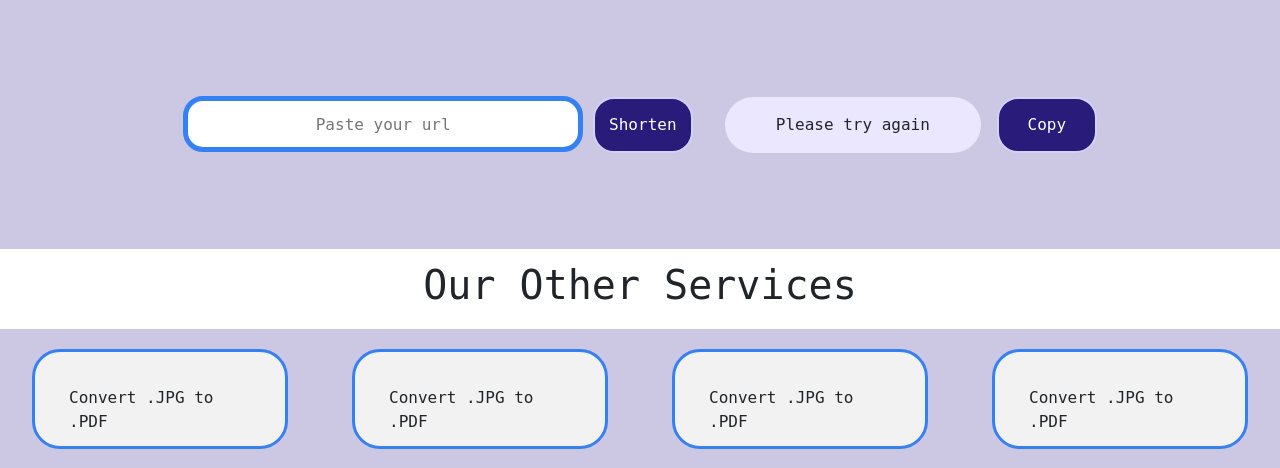
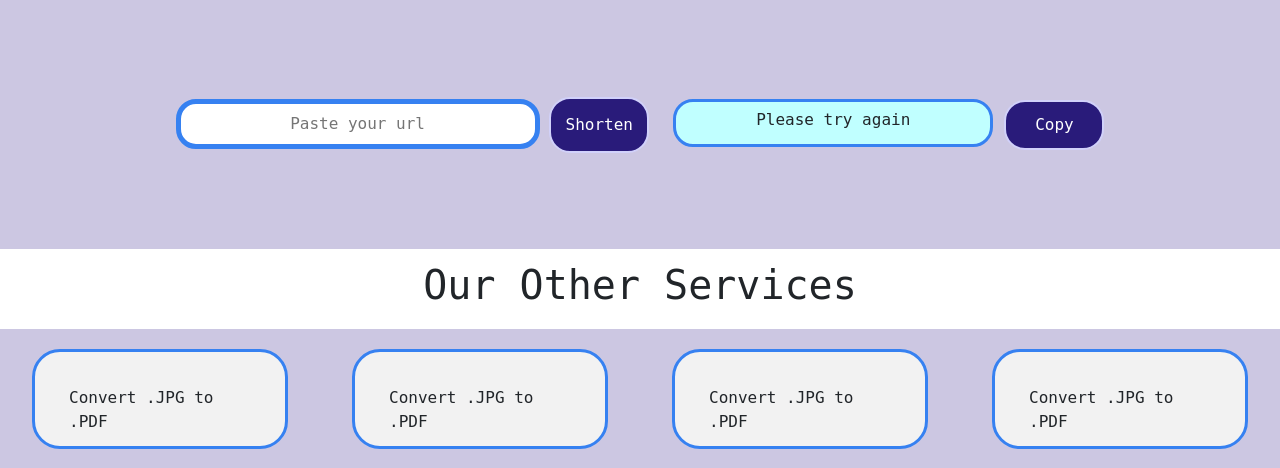
Before and after one commit to Partha23-GitHub/urlshortner, a Django app: page /urlshort/ in a window 1280 px wide. Shown: the part 56-524 px from the top of the page. Run offline with Django 3.2, Linux system fonts and the light colour scheme.

Commit message:
Html & Css files updated

```diff
--- a/urlapp/static/css/index.css
+++ b/urlapp/static/css/index.css
@@ -15,7 +15,7 @@
 .url-content{
     text-align: center;
     border-radius: 20px;
-    height: 40px;
+    height: 50px;
     width: 364px;
     /* margin-right: 20px; */
     font-size: 1rem;
@@ -42,6 +42,36 @@
 }
 
 .btn-success:hover{
+    background-color: rgb(47, 98, 238);
+    cursor: pointer;
+}
+#text{
+    padding-top: .4rem;
+    text-align: center;
+    align-items: center;
+    margin-top: 2.3rem ;
+    margin-left: 1.5rem;
+    border-radius: 20px;
+    height: 3rem;
+    width: 20rem;
+    font-size: 1rem;
+    border: 3px solid rgb(54, 129, 241);
+    background-color: rgb(192, 255, 255);
+}
+
+#copy-text-btn{
+    border-radius: 21px;
+    height: 50px;
+    width:100px;
+    margin-left: 0.7rem;
+    background-color: rgb(41, 27, 122);
+    color: white;
+    font-size: 1rem;
+    border:2px solid rgb(209, 209, 250);
+
+}
+
+#copy-text-btn:hover{
     background-color: rgb(47, 98, 238);
     cursor: pointer;
 }
--- a/urlapp/templates/urlapp/base.html
+++ b/urlapp/templates/urlapp/base.html
@@ -5,7 +5,7 @@
     <meta charset="UTF-8">
     <meta http-equiv="X-UA-Compatible" content="IE=edge">
     <meta name="viewport" content="width=device-width, initial-scale=1.0">
-    <link rel="stylesheet" href="{% static 'css/base.css' %}">
+    <link rel="stylesheet" href="{% static '/css/base.css' %}">
     <link href="https://cdn.jsdelivr.net/npm/bootstrap@5.1.3/dist/css/bootstrap.min.css" rel="stylesheet" integrity="sha384-1BmE4kWBq78iYhFldvKuhfTAU6auU8tT94WrHftjDbrCEXSU1oBoqyl2QvZ6jIW3" crossorigin="anonymous">
     {% block css_file %}  {% endblock %}
     <title>{% block title %} {% endblock %}</title>
--- a/urlapp/templates/urlapp/index.html
+++ b/urlapp/templates/urlapp/index.html
@@ -1,6 +1,6 @@
 {% extends "urlapp/base.html" %}
 {% load static %}
-{% block css_file %} <link rel="stylesheet" href="{static 'css/index.css'}"> {% endblock %}
+{% block css_file %} <link rel="stylesheet" href="{% static '/css/index.css' %}"> {% endblock %}
 
 {% block title %}
     Mytitle
@@ -51,125 +51,3 @@
     </div>
 </div>
 {% endblock %}
-
-{% block css %}
-    <style>
-    .all{
-        font-family: 'Red Hat Mono', monospace;
-        border: 72px;
-    }
-    .shorturl{
-        height: 5px;
-        margin-left: 2rem;
-        width: 20%;
-        height: auto;
-        background-color: rgb(235, 231, 255);
-        padding-top:1rem;
-        border-radius: 2rem ;
-        display: flex;
-        flex-direction: row;
-        justify-content:center;
-        flex-flow: wrap;
-    }
-    #copy-text-btn{
-        border-radius: 21px;
-        margin-left: 1rem;
-        height: 56px;
-        width:100px;
-        background-color: rgb(41, 27, 122);
-        color: white;
-        font-size: 1rem;
-        border:2px solid rgb(209, 209, 250);
-
-    }
-
-    #copy-text-btn:hover{
-        background-color: rgb(47, 98, 238);
-        cursor: pointer;
-    }
-
-    .url{
-        height: 249px;
-        width:100%;
-        background: rgb(204, 199, 226);
-        display: flex;
-        justify-content:center;
-        align-items: center;
-
-    }
-    .url-content{
-        text-align: center;
-        border-radius: 20px;
-        height: 3.5rem;
-        width: 25rem;
-        /* margin-right: 20px; */
-        font-size: 1rem;
-        border: 5px solid rgb(54, 129, 241);
-    }
-
-    .url-content:focus{
-        border-color: rgb(41, 27, 122);
-    }
-
-    #url-form{
-        display: inline-block;
-    }
-
-    .btn-success{
-        border-radius: 21px;
-        height: 56px;
-        width:100px;
-        background-color: rgb(41, 27, 122);
-        color: white;
-        font-size: 1rem;
-        border:2px solid rgb(209, 209, 250);
-
-    }
-
-    .btn-success:hover{
-        background-color: rgb(47, 98, 238);
-        cursor: pointer;
-    }
-
-    #box{
-        width: 100%;
-        height: auto;
-        background-color: rgb(204, 199, 226);
-        display: flex;
-        flex-direction: row;
-        justify-content: space-around;
-        flex-flow: wrap;
-    }
-    #box .services{
-        width: 20%;
-        height:100px;
-        border: 3px solid rgb(54, 129, 241);
-        padding: 34px;
-        margin: 20px;
-        border-radius: 28px;
-        background: #f2f2f2;
-        margin-bottom: 20px;
-        box-sizing: border-box;
-        justify-content: center;
-
-    }
-
-    @media screen and (max-width:1200px) {
-        #box .services{
-            width: 40%;
-        }
-    }
-
-    @media screen and (max-width:500px) {
-        #box .services{
-            width: 600px;
-        }
-    }
-
-    .h-primary{
-        font-size: 2.5rem;
-        padding: 12px;
-        text-align: center;
-    }
-</style>
-{% endblock %}
```
